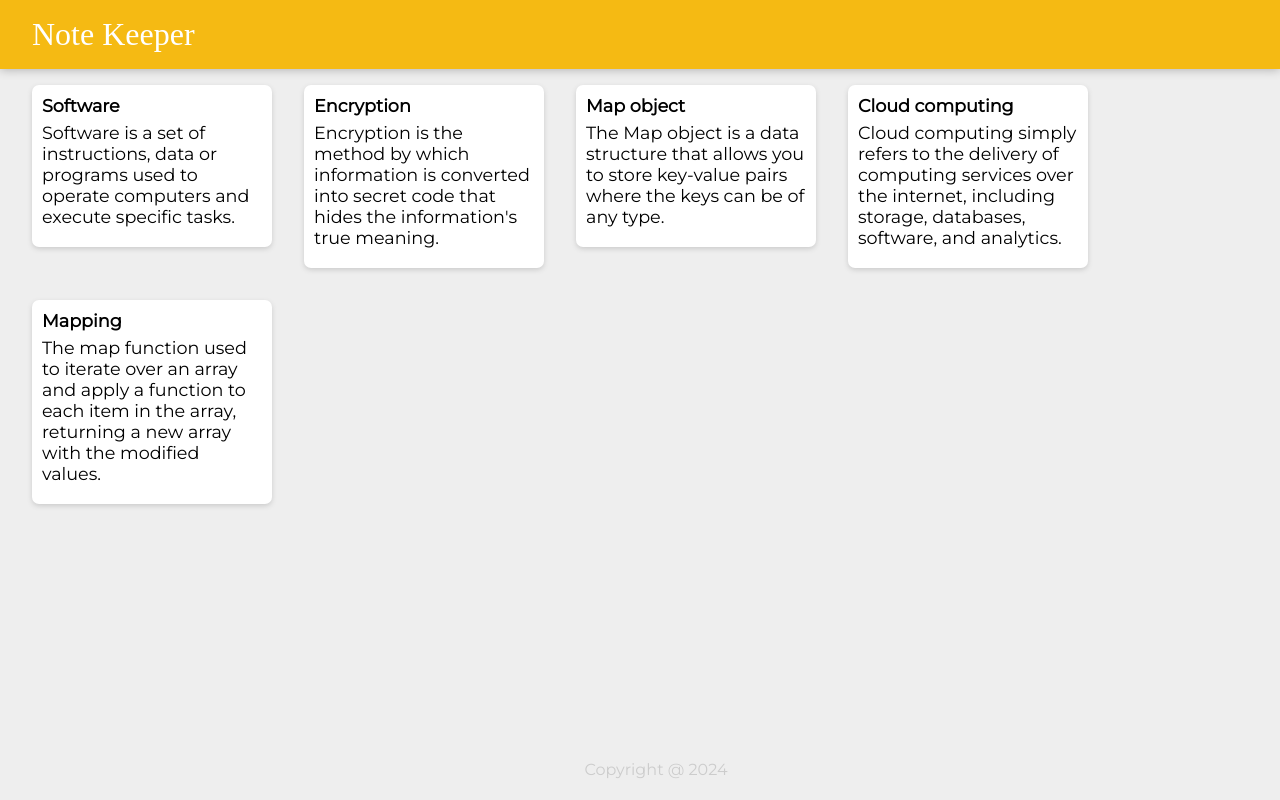
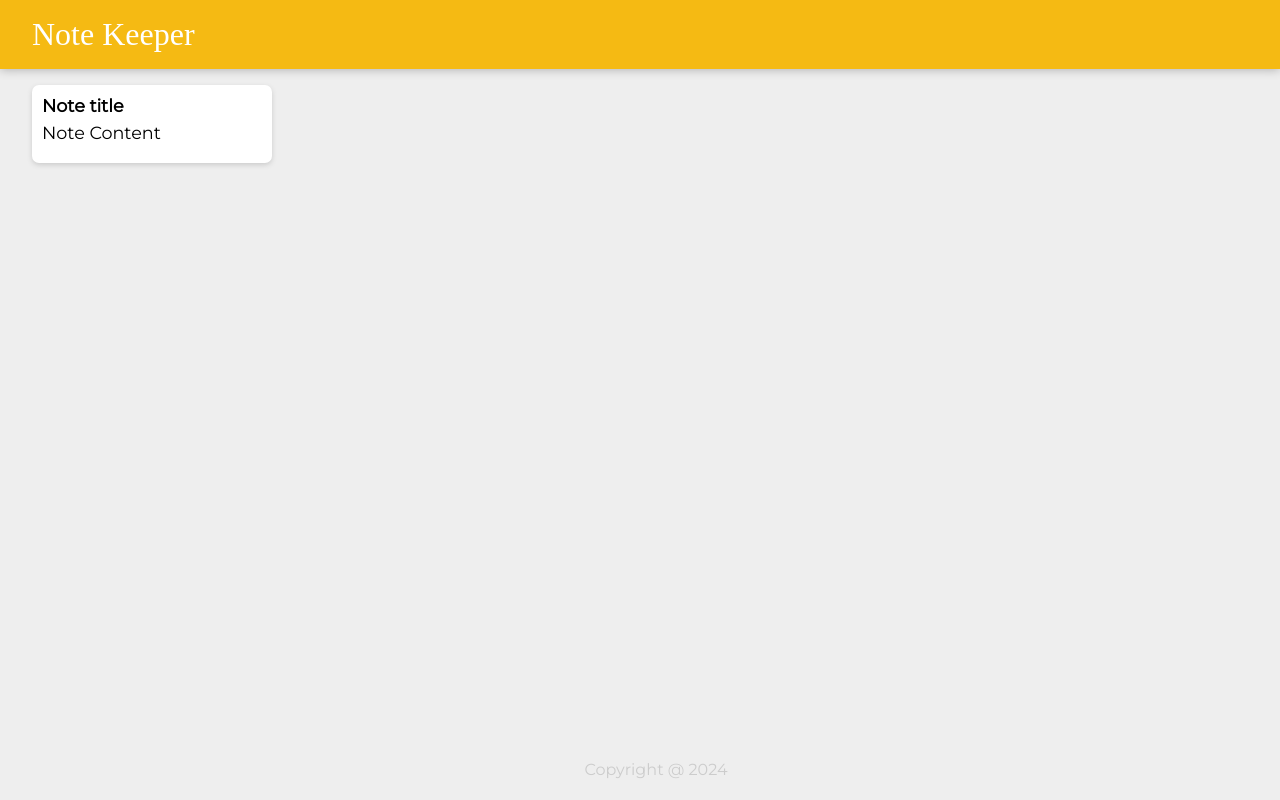
Before and after one commit to raavikau/note_keeper_app, a React (Vite) app: page / in a window 1280 px wide. Built offline with nearby package versions, Linux system fonts and the light colour scheme; a web font is replaced by a local one.

Commit message:
add dynamic note functionality

```diff
--- a/src/components/App.jsx
+++ b/src/components/App.jsx
@@ -2,19 +2,18 @@ import React from "react";
 import Header from "./Header";
 import Note from "./Note";
 import Footer from "./Footer";
-import notes from "../notes";
 
-function createNote(note){
+function createNote(){
     return  (<Note
-        key={note.key}
-        title={note.title}
-        content={note.content}
+        key={1}
+        title="Note title"
+        content="Note Content"
     /> );
 }
 function App(){
     return <div>
         <Header />
-        {notes.map(createNote)}
+        {createNote()}
         <Footer />
     </div>
 }
```
